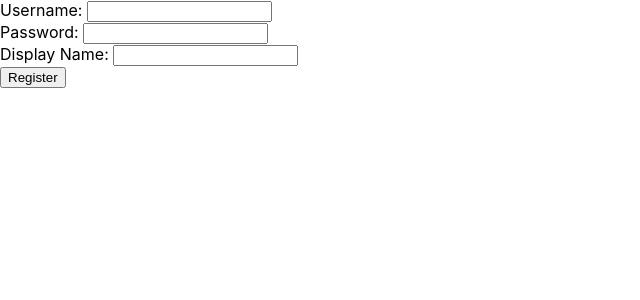
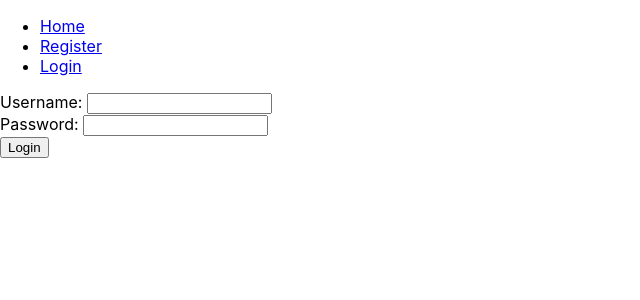
Before and after one commit to mhzhou95/Chat-App-React-FrontEnd, a React (Create React App) app in the folder ming-chat-app-client/: page /login in a window 1280 px wide. Shown: the top 300 px of the page, without its empty margins (0-640 px from the left). Built offline with nearby package versions, Linux system fonts and the light colour scheme.

Commit message:
preparing to build login component. going to differ the implemenation to back end

```diff
--- a/ming-chat-app-client/package.json
+++ b/ming-chat-app-client/package.json
@@ -9,6 +9,7 @@
     "axios": "^0.19.2",
     "react": "^16.12.0",
     "react-dom": "^16.12.0",
+    "react-router-dom": "^5.1.2",
     "react-scripts": "3.3.0"
   },
   "scripts": {
--- a/ming-chat-app-client/src/App.js
+++ b/ming-chat-app-client/src/App.js
@@ -1,11 +1,20 @@
 import React from 'react';
+import { BrowserRouter, Switch, Route } from 'react-router-dom';
+import Navbar from './Components/Navbar';
+import Home from './Components/Home';
 import SignUpPage from './Components/SignUpPage';
+import LoginPage from './Components/LoginPage';
 
 function App() {
   return (
-    <div>
-      <SignUpPage />
-    </div>
+    <BrowserRouter>
+    <Navbar/>
+      <Switch>
+        <Route exact path ="/" component={Home} />
+        <Route path="/login" component={LoginPage} />
+        <Route path="/register" component={SignUpPage}/>
+      </Switch>
+    </BrowserRouter>
   );
 }
 
--- /dev/null
+++ b/ming-chat-app-client/src/Components/Home.js
@@ -0,0 +1,11 @@
+import React from 'react';
+
+const Home = () => {
+  return (
+    <div>
+      Welcome To ChatCity
+    </div>
+  );
+}
+
+export default Home;
--- /dev/null
+++ b/ming-chat-app-client/src/Components/LoginPage.js
@@ -0,0 +1,38 @@
+import React, { useState, useEffect } from 'react';
+import { loginUser } from '../Services/UserService';
+
+const LoginPage = () => {
+  const initialState = {
+    username: "",
+    password: ""
+  }
+
+  const [userToLogin, setuserToLogin] = useState(initialState);
+
+  const handleLogin = (event) => {
+    event.preventDefault();
+    setuserToLogin({
+      ...userToLogin,
+      username: event.target.username.value,
+      password: event.target.password.value
+    })
+  }
+
+  useEffect(() => {
+    if(userToLogin.username.length >= 6 && userToLogin.password.length >= 6)
+    {
+      loginUser(userToLogin)
+    }
+  }, [userToLogin]);
+  return (
+    <div>
+      <form onSubmit={handleLogin}>
+        <label>Username: <input type="text" required minLength="6" maxLength="12" name="username"></input></label><br/>
+        <label>Password: <input type="pasword" required minLength="6" maxLength="16" name="password"></input></label><br/>
+        <button>Login</button>
+      </form>
+    </div>
+  );
+}
+
+export default LoginPage;
--- /dev/null
+++ b/ming-chat-app-client/src/Components/Navbar.js
@@ -0,0 +1,16 @@
+import React from 'react';
+import { NavLink } from 'react-router-dom';
+
+const Navbar = () => {
+  return (
+    <nav>
+      <ul>
+        <li><NavLink to = "/" > Home </NavLink></li>
+        <li><NavLink to = "/register" > Register </NavLink></li>
+        <li><NavLink to= "/login" > Login </NavLink></li>
+      </ul>
+    </nav>
+  );
+}
+
+export default Navbar;
--- a/ming-chat-app-client/src/Components/SignUpPage.js
+++ b/ming-chat-app-client/src/Components/SignUpPage.js
@@ -1,5 +1,5 @@
 import React, { useState, useEffect } from 'react';
-import { CreateUser } from '../Services/UserService';
+import { createUser } from '../Services/UserService';
 
 const SignUpPage = () => {
   const initialState = {
@@ -11,27 +11,26 @@ const SignUpPage = () => {
 
   const handleSignUp = (event) => {
     event.preventDefault();
-    console.log(event.target.username.value);
     setuser({
       ...user,
-      username: event.target.username.value,
-      password: event.target.password.value,
+      username: event.target.username.value.replace(/\s/g, ""),
+      password: event.target.password.value.replace(/\s/g, ""),
       displayName: event.target.displayName.value
     });
   }
 
   useEffect(() => {
     if(user.username.length >= 6 && user.password.length >=6 && user.displayName.length > 0){
-      CreateUser(user);
+      createUser(user);
     }
   }, [user]);
 
   return (
     <div>
       <form onSubmit={handleSignUp}>
-        <label>Username: </label><input type="text" required name="username" minLength="6"></input><br/>
-        <label>Password: </label><input type="password" required name="password" minLength="6"></input><br/>
-        <label>Display Name: </label><input type="text" required name="displayName"></input><br/>
+        <label>Username: <input type="text" required name="username" minLength="6" maxLength="12" placeholder="No spaces" ></input> </label><br/>
+        <label>Password:  <input type="password" required name="password" minLength="6" maxLength="16" placeholder="No spaces" ></input> </label><br/>
+        <label>Display Name: <input type="text" required name="displayName" maxLength="16" ></input></label><br/>
         <button>Register</button>
       </form>
     </div>
--- a/ming-chat-app-client/src/Services/UserService.js
+++ b/ming-chat-app-client/src/Services/UserService.js
@@ -1,9 +1,14 @@
 import axios from 'axios';
 
-const CreateUser = (user) => {
+const createUser = (user) => {
   axios.post("http://localhost:8080/api/users/", user)
   .then(response => response.data)
   .then( data => console.log(data));
 }
 
-export {CreateUser};
+const loginUser = (userToLogin) => {
+  axios.get("http://localhost:8080/api/users/")
+  .then( response => response.data)
+  .then( data => console.log(data) );
+}
+export { createUser, loginUser};
```
Also changed, not shown: 1 other file (tests, documents, lock files or other folders).
